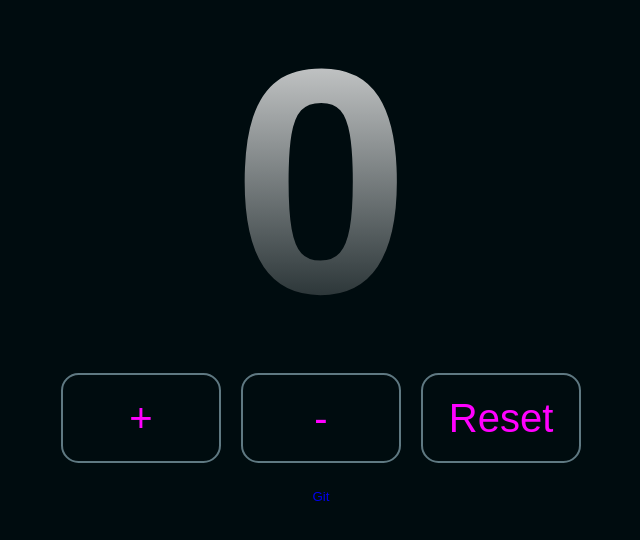
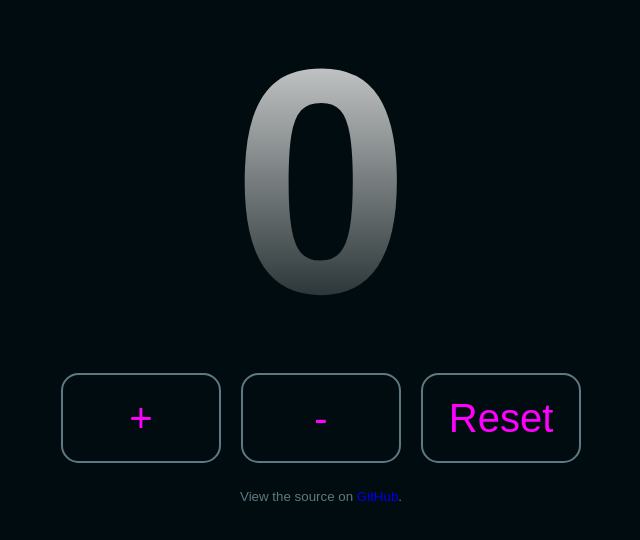
Before and after one commit to jsohndata/dark-counter, a plain HTML site: page index.html in a window 1280 px wide. Shown: the part 88-628 px from the top of the page, without its empty margins (319-959 px from the left). Drawn offline with Linux system fonts and the light colour scheme.

Commit message:
Updated version

```diff
--- a/index.html
+++ b/index.html
@@ -22,7 +22,7 @@
     </main>
 
     <footer>
-        <p><small><a href="https://github.com/jsohndata/counter" target="_blank">Git</a></small></p>
+        <p><small>View the source on <a href="https://github.com/jsohndata/counter" target="_blank">GitHub</a>.</small></p>
     </footer>
 </div>
 
```
Also changed, not shown: README.md.
